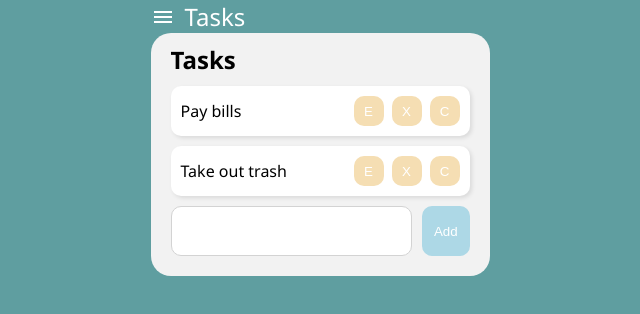
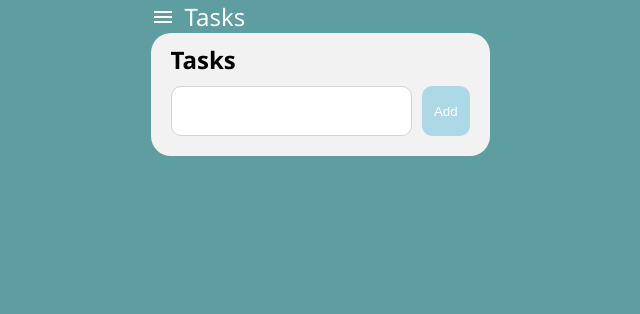
Before and after one commit to lawrencechan27/vue-todo, a Vue app: page / in a window 1280 px wide. Shown: the top 314 px of the page, without its empty margins (320-960 px from the left). Built offline with nearby package versions, Linux system fonts and the light colour scheme.

Commit message:
Re-added local storage that saves both lists and todos

```diff
--- a/src/components/List.vue
+++ b/src/components/List.vue
@@ -1,35 +1,10 @@
 <script setup>
-import { onMounted, ref } from 'vue'
+import { ref } from 'vue'
 
 const props = defineProps({
     currentList: String,
     todos: Array,
 })
-
-// const todos = ref(todos)
-
-// function fetchTodos() {
-//     const savedTodoList = JSON.parse(localStorage.getItem("todos"))
-//     if (savedTodoList) {
-//         todos.value = savedTodoList
-//     }
-// }
-
-// function saveTodosToLocalStorage() {
-//     localStorage.setItem("todos", JSON.stringify(todos.value))
-// }
-
-// onMounted(() => {
-//     fetchTodos();
-// })
-
-// json-server mounting
-// onMounted(() => {
-//   fetch("http://localhost:3000/todos")
-//     .then((res) => res.json())
-//     .then((data) => todos.value = data)
-//     .catch((err) => console.log(err.message))
-// })
 
 const inputText = ref(null)
 
@@ -40,18 +15,6 @@ function editTodo(todo) {
     editText.value = todo.text
     editing.value = todo
 }
-function saveEdit(todo) {
-    todo.text = editText.value
-    editing.value = null
-    editText.value = null
-    //saveTodosToLocalStorage()
-}
-// Removing
-function removeTodo(todo) {
-    todos.value = todos.value.filter((i) => i != todo)
-    //saveTodosToLocalStorage()
-}
-
 </script>
 
 
@@ -67,7 +30,8 @@ function removeTodo(todo) {
                     <div>
                         <!-- Editing -->
                         <button v-if="editing != todo" @click="editTodo(todo)">E</button>
-                        <button v-else @click="saveEdit(todo)" class="saveBtn">S</button>
+                        <button v-else @click="$emit('saveEdit', todo, editText); editing = false; editText = null"
+                            class="saveBtn">S</button>
                         <!-- Removing -->
                         <button @click="$emit('removeTodo', todo)">X</button>
                         <!-- Completing -->
@@ -78,7 +42,8 @@ function removeTodo(todo) {
         </div>
         <!-- Adding -->
         <div class="input">
-            <input type="text" v-model="inputText" /><button @click="$emit('addTodo', inputText); inputText = ''">Add</button>
+            <input type="text" v-model="inputText" /><button
+                @click="$emit('addTodo', inputText); inputText = ''">Add</button>
         </div>
     </div>
 </template>
--- a/src/components/Todo.vue
+++ b/src/components/Todo.vue
@@ -1,23 +1,45 @@
 <script setup>
-import { ref } from 'vue';
+import { ref, onMounted } from 'vue';
 import Navigation from './Navigation.vue'
 import List from './List.vue'
 
-// Array of to-do lists
-const lists = ref(["Tasks", "Groceries"])
+// Define vars
+const todos = ref([])
+const lists = ref([])
+const currentList = ref()
 
-// Active list. Set to first in array as default
-const currentList = ref(lists.value[0])
+// Check if todos exist in local storage, and get them
+function fetchTodos() {
+    const savedLists = JSON.parse(localStorage.getItem("lists"))
+    const savedTodos = JSON.parse(localStorage.getItem("todos"))
+    if (savedLists) {
+        lists.value = savedLists
+        currentList.value = lists.value[0]
+        todos.value = savedTodos
+    } else {
+        // If no local storage exists, start with a default "Tasks" list
+        lists.value = ["Tasks"]
+        currentList.value = lists.value[0]
+    }
+}
 
-// Todo array. Written here for testing, but to be moved to DB later
-const todos = ref([
-    { text: "Pay bills", id: "crypto.randomUUID()", done: false, list: "Tasks" },
-    { text: "Take out trash", id: "crypto.randomUUID()", done: false, list: "Tasks" },
-    { text: "Bread", id: "crypto.randomUUID()", done: false, list: "Groceries" },
-    { text: "Milk", id: "crypto.randomUUID()", done: false, list: "Groceries" },
-    { text: "Eggs", id: "crypto.randomUUID()", done: false, list: "Groceries" },
+function saveToLocalStorage() {
+    localStorage.setItem("lists", JSON.stringify(lists.value))
+    localStorage.setItem("todos", JSON.stringify(todos.value))
+}
 
-])
+onMounted(() => {
+    fetchTodos();
+})
+
+// json-server mounting
+
+// onMounted(() => {
+//   fetch("http://localhost:3000/todos")
+//     .then((res) => res.json())
+//     .then((data) => todos.value = data)
+//     .catch((err) => console.log(err.message))
+// })
 
 // Functions emitted from Navigation component
 const changeList = (list) => {
@@ -29,11 +51,17 @@ const addNewList = (newListName) => {
 }
 // Functions emitted from List component
 const addTodo = (inputText) => {
-    todos.value.push({ text: inputText, id: crypto.randomUUID(), done: false, list: currentList.value})
+    todos.value.push({ text: inputText, id: crypto.randomUUID(), done: false, list: currentList.value })
     console.table(todos.value)
+    saveToLocalStorage()
 }
 const removeTodo = (todo) => {
     todos.value = todos.value.filter((i) => i != todo)
+    saveToLocalStorage()
+}
+const saveEdit = (todo, editText) => {
+    todo.text = editText
+    saveToLocalStorage()
 }
 </script>
 
@@ -41,7 +69,7 @@ const removeTodo = (todo) => {
 
 <template>
     <Navigation :lists="lists" :currentList="currentList" @change-list="changeList" @add-new-list="addNewList" />
-    <List :currentList="currentList" :todos="todos" @add-todo="addTodo" @remove-todo="removeTodo"/>
+    <List :currentList="currentList" :todos="todos" @add-todo="addTodo" @remove-todo="removeTodo" @save-edit="saveEdit" />
 </template>
 
 
```
